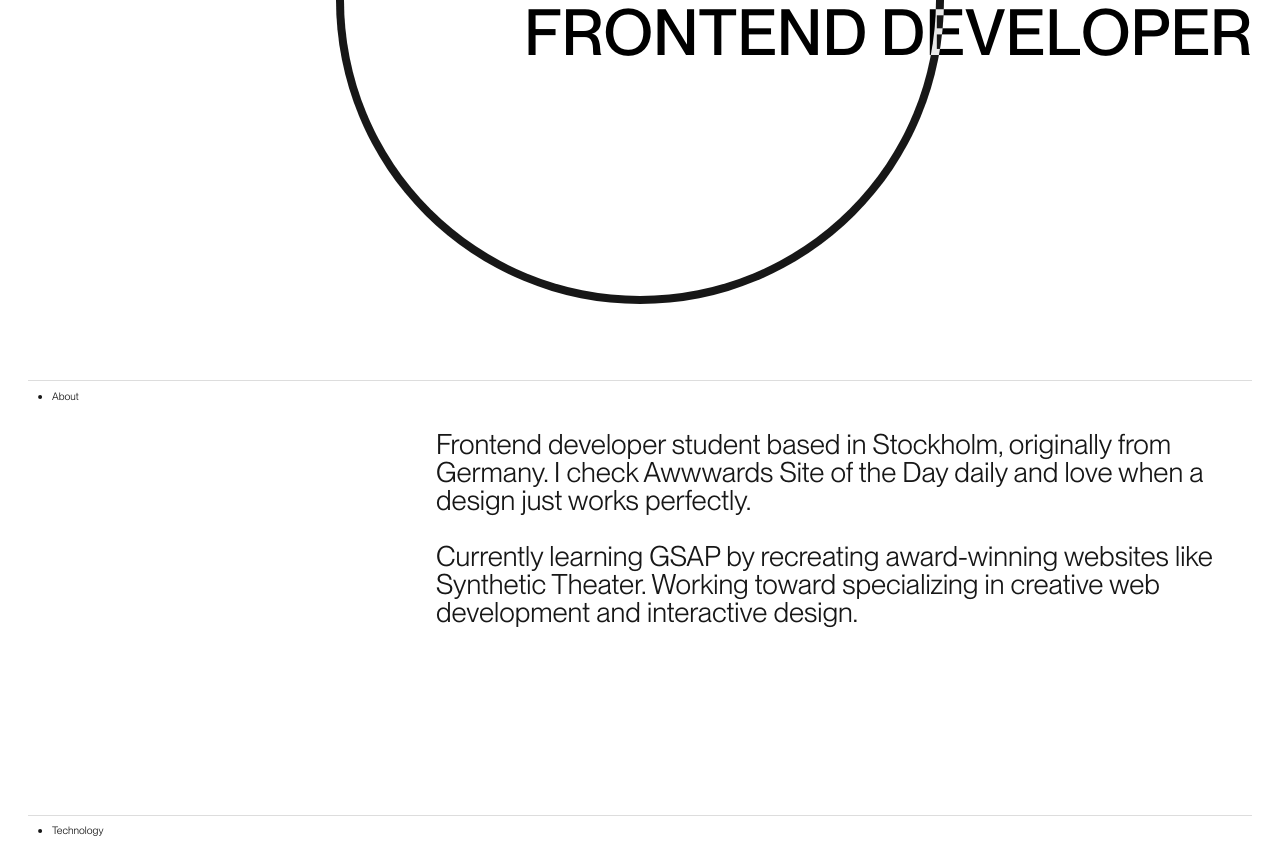
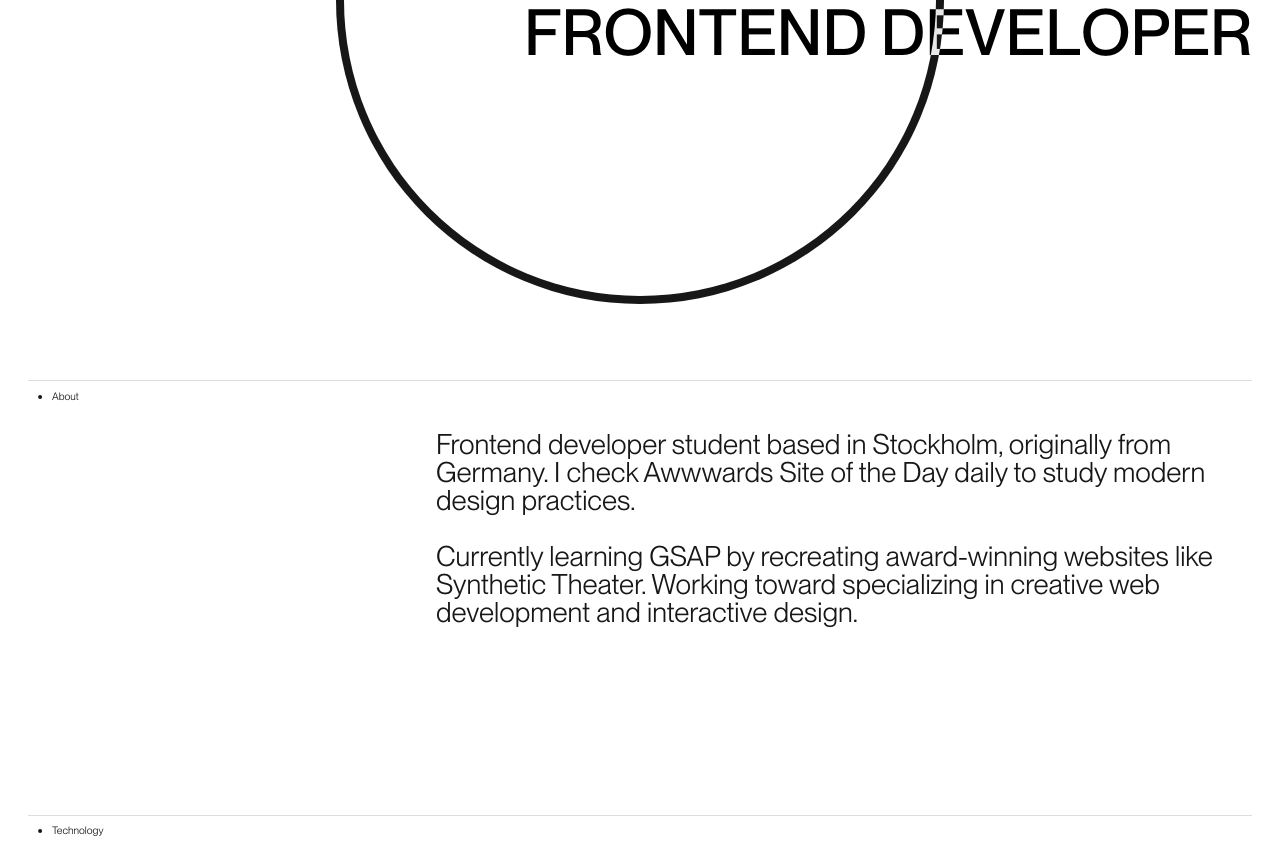
Before and after one commit to t-kupp/portfolio-v3, a Next.js app: page / in a window 1280 px wide. Shown: the part 380-1245 px from the top of the page. Built offline with nearby package versions, Linux system fonts and the light colour scheme.

Commit message:
Update AboutSection text

```diff
--- a/components/AboutSection.jsx
+++ b/components/AboutSection.jsx
@@ -11,8 +11,8 @@ export default function AboutSection() {
       <div className="w-full self-end sm:w-2/3">
         <h4 className="pb-12">
           Frontend developer student based in Stockholm, originally from
-          Germany. I check Awwwards Site of the Day daily and love when a design
-          just works perfectly.
+          Germany. I check Awwwards Site of the Day daily to study modern design
+          practices.
           <br />
           <br />
           Currently learning GSAP by recreating award-winning websites like
```
